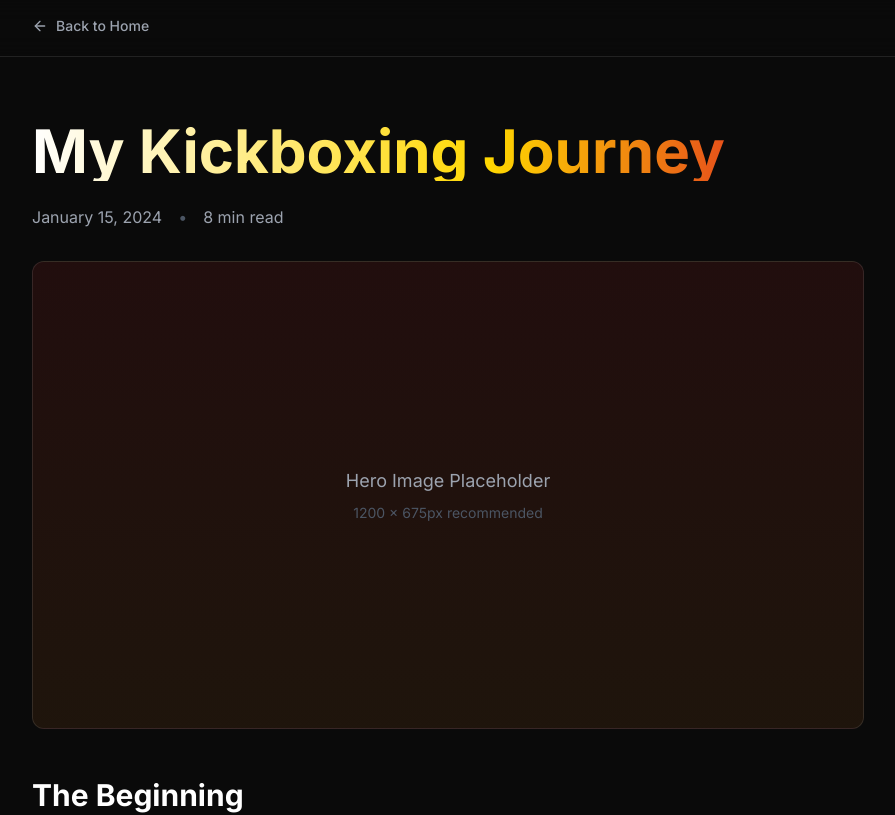
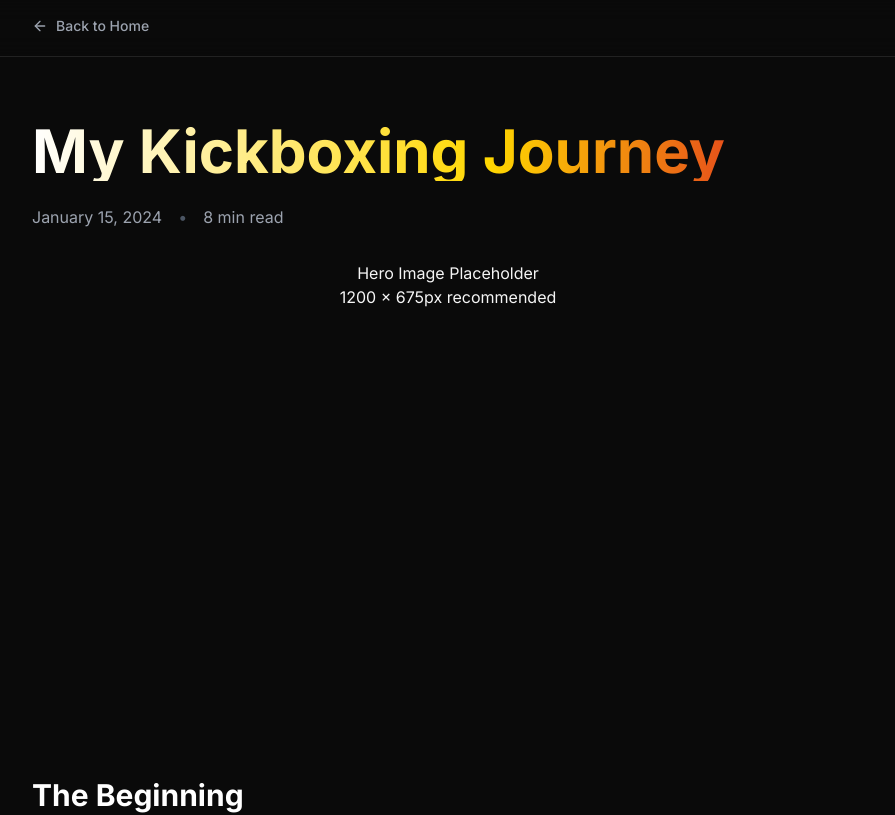
Before and after one commit to harshbharti55/kickboxer-harsh, a Next.js app: page /articles/my-kickboxing-journey in a window 1280 px wide. Shown: the top 815 px of the page, without its empty margins (192-1087 px from the left). Built offline with nearby package versions, Linux system fonts and the light colour scheme.

Commit message:
Update page.tsx

```diff
--- a/app/articles/my-kickboxing-journey/page.tsx
+++ b/app/articles/my-kickboxing-journey/page.tsx
@@ -1,6 +1,7 @@
 import Link from 'next/link';
 import { Metadata } from 'next';
 import { ArrowLeft } from 'lucide-react';
+import Image from "next/image";
 
 export const metadata: Metadata = {
   title: 'My Kickboxing Journey',
@@ -50,11 +51,11 @@ export default function ArticlePage() {
           </div>
 
           {/* Hero Image Placeholder */}
-          <div className="w-full aspect-video rounded-xl overflow-hidden bg-gradient-to-b from-red-900/20 to-yellow-900/20 border border-white/10 flex items-center justify-center mb-8">
-            <div className="text-center">
-              <p className="text-gray-400 text-lg">Hero Image Placeholder</p>
-              <p className="text-gray-600 text-sm mt-2">1200 x 675px recommended</p>
-            </div>
+<div className="w-full aspect-video ...">
+  <div className="text-center">
+    <p>Hero Image Placeholder</p>
+    <p>1200 × 675px recommended</p>
+  </div>
           </div>
         </header>
 
```
